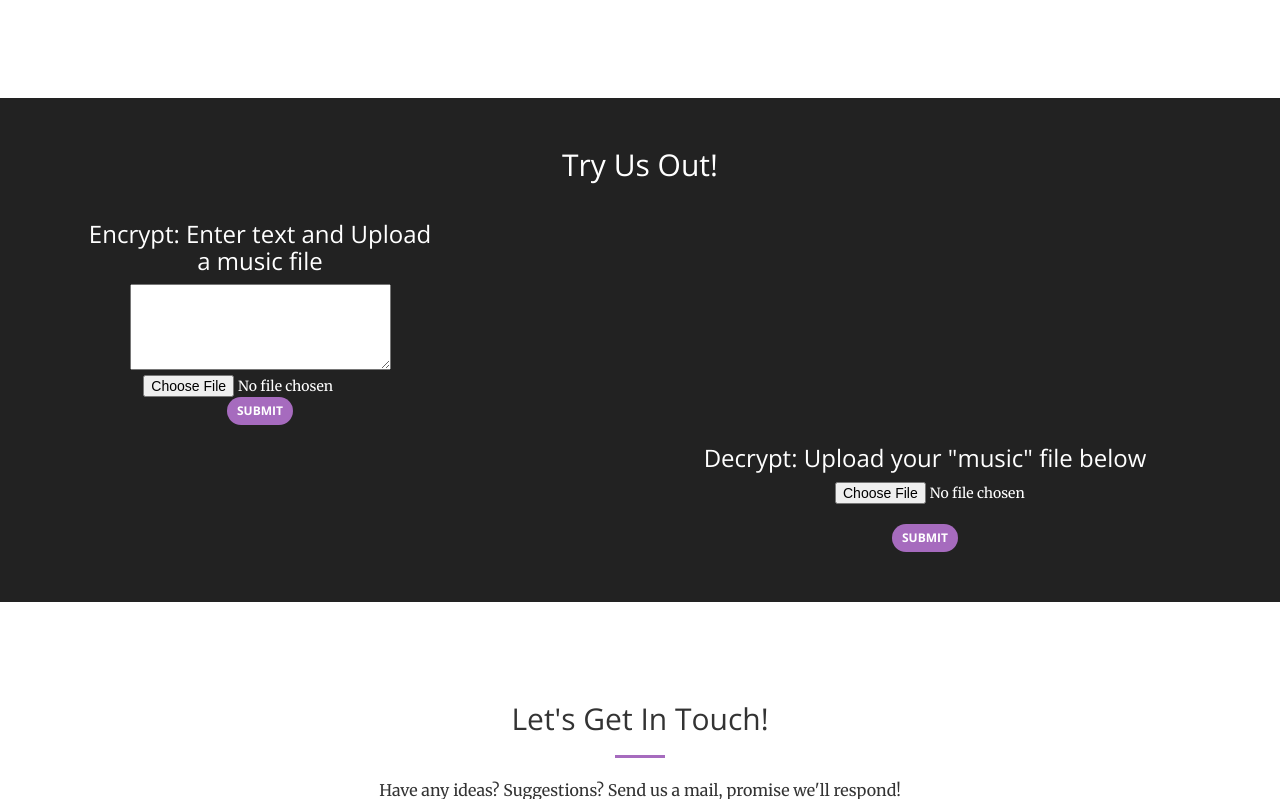
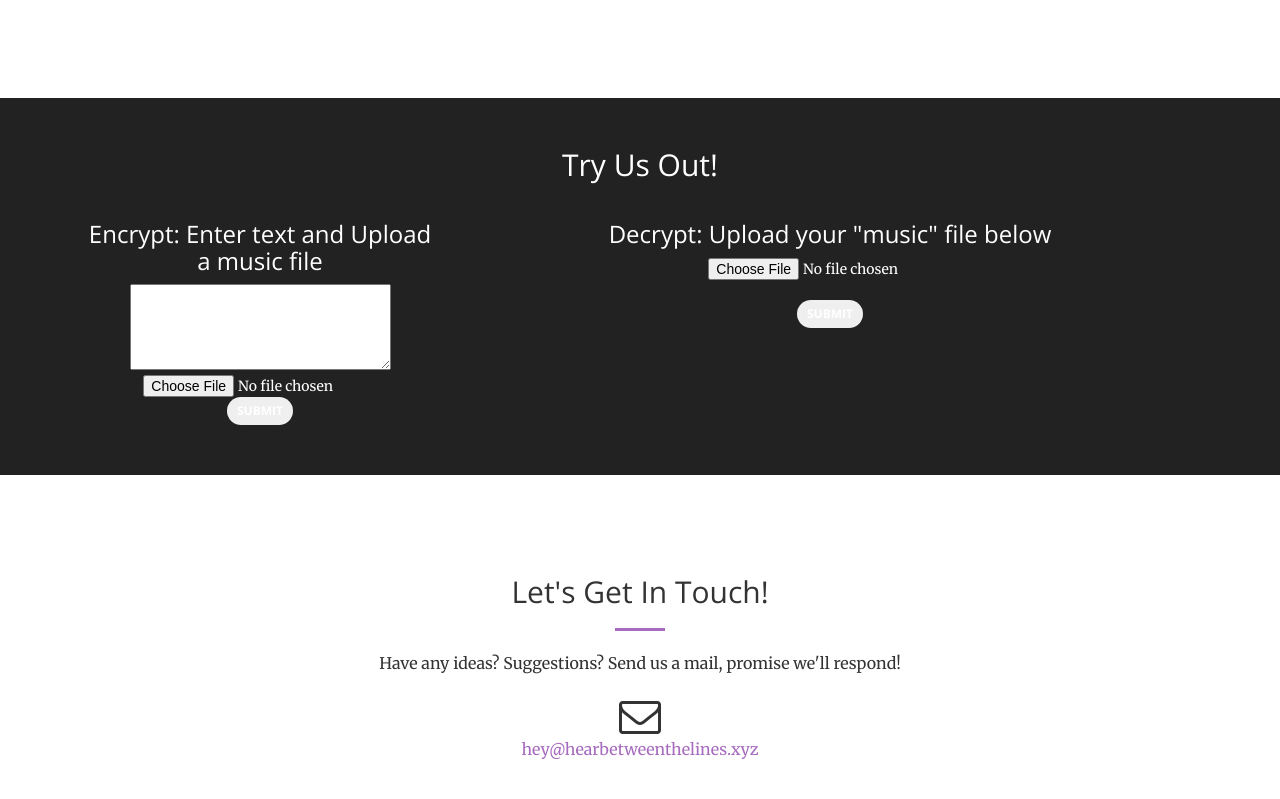
Before and after one commit to hearbetweenthelines/Server, a Flask app: page / in a window 1280 px wide. Shown: the part 1574-2373 px from the top of the page. Run offline with Flask 2, Linux system fonts and the light colour scheme; parts of the project's set-up code (start-up, migrations or seed data) failed here and were passed over; some libraries are stand-ins or nearby versions.

Commit message:
this works

```diff
--- a/hearbetweenthelines/templates/index.html
+++ b/hearbetweenthelines/templates/index.html
@@ -59,7 +59,7 @@
                         <a class="page-scroll" href="#Uses">Services</a>
                     </li>
                     <li>
-                        <a class = "page-scroll" href="#">Try Us out</a>
+                        <a class = "page-scroll" href="#MVP">Try Us out</a>
                     <li>
                         <a class="page-scroll" href="#contact">Contact</a>
                     </li>
@@ -146,31 +146,29 @@
         <div class="container text-center">
             <div class="call-to-action">
                 <h2>Try Us Out!</h2>
-        <form>
                 <div class = "row-sm-2">
                 <div class="col-sm-4">
                 <h3>Encrypt: Enter text and Upload a music file</h3>
                 <form action = "" method = "post" enctype=multipart/form-data>
-                <textarea cols="30" rows="4" name="message"></textarea>
+                <textarea cols="30" rows="4" name="message" style="color:black"></textarea>
                 <input class = "col-sm-offset-2" type="file" name="musicfile">
-                <button class ="btn btn-default btn-sm" type= "submit" value="Upload">Submit</button>
+                <button class ="btn btn-default:background-color:#fff btn-sm"  type= "submit" value="Upload">Submit</button>
 
 
 
     </div>
 
 
-    <div class="col-sm-6 col-sm-offset-6">
+    <div class="col-sm-8">
       	<h3>Decrypt: Upload your "music" file below</h3>
      	<input class = "col-sm-offset-4" type="file" name="encryptedfile">
       	<form action = "" method = "post" enctype=multipart/form-data>
-        <br><button class="btn btn-default btn-sm" type= "submit" value="Upload">Submit</button>
+        <br><button class ="btn btn-default:background-color:#fff btn-sm" type= "submit" value="Upload">Submit</button>
 
       </form>
 
     </div>
 
-        </form>
             </div>
         </div>
     </aside>
```
